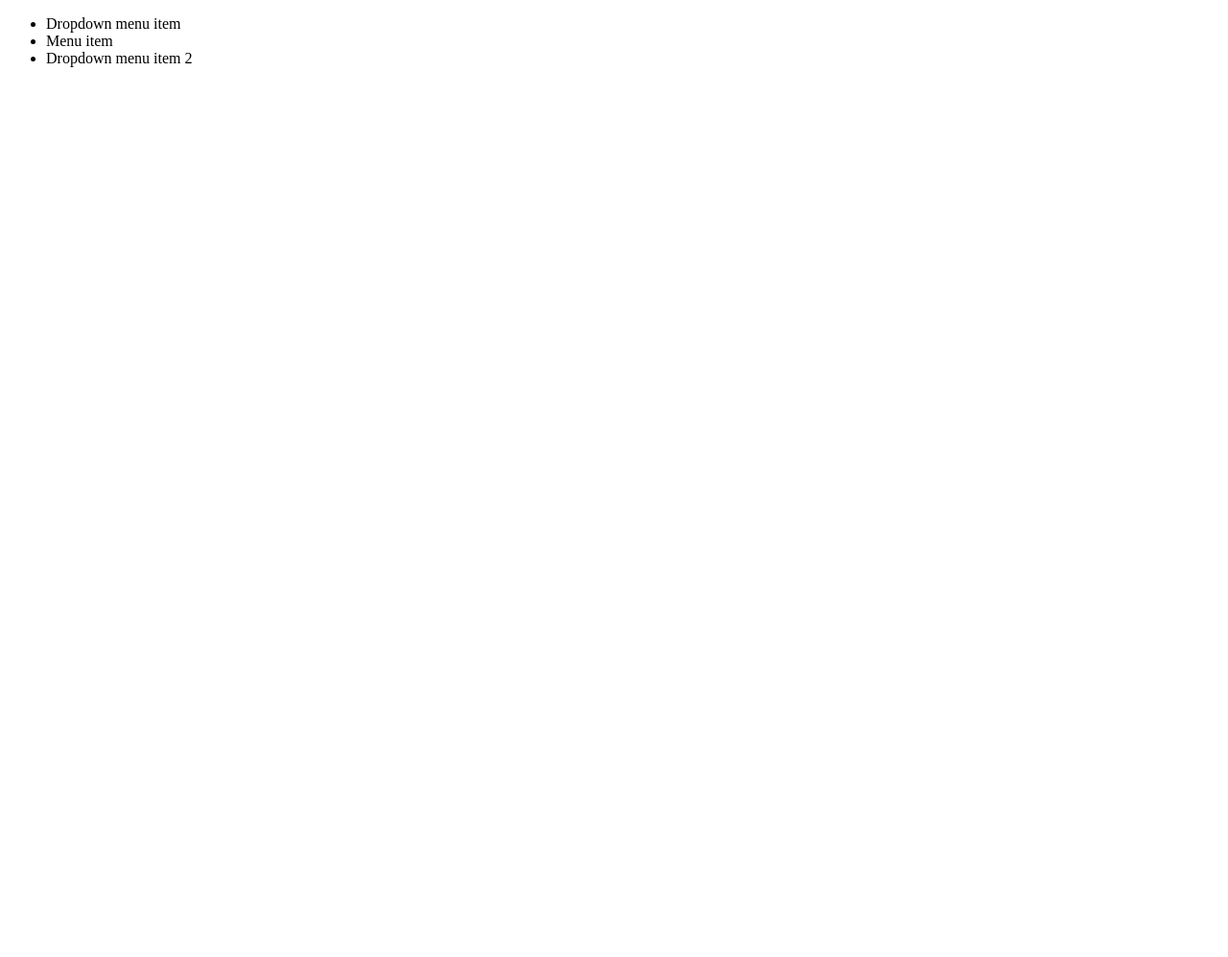
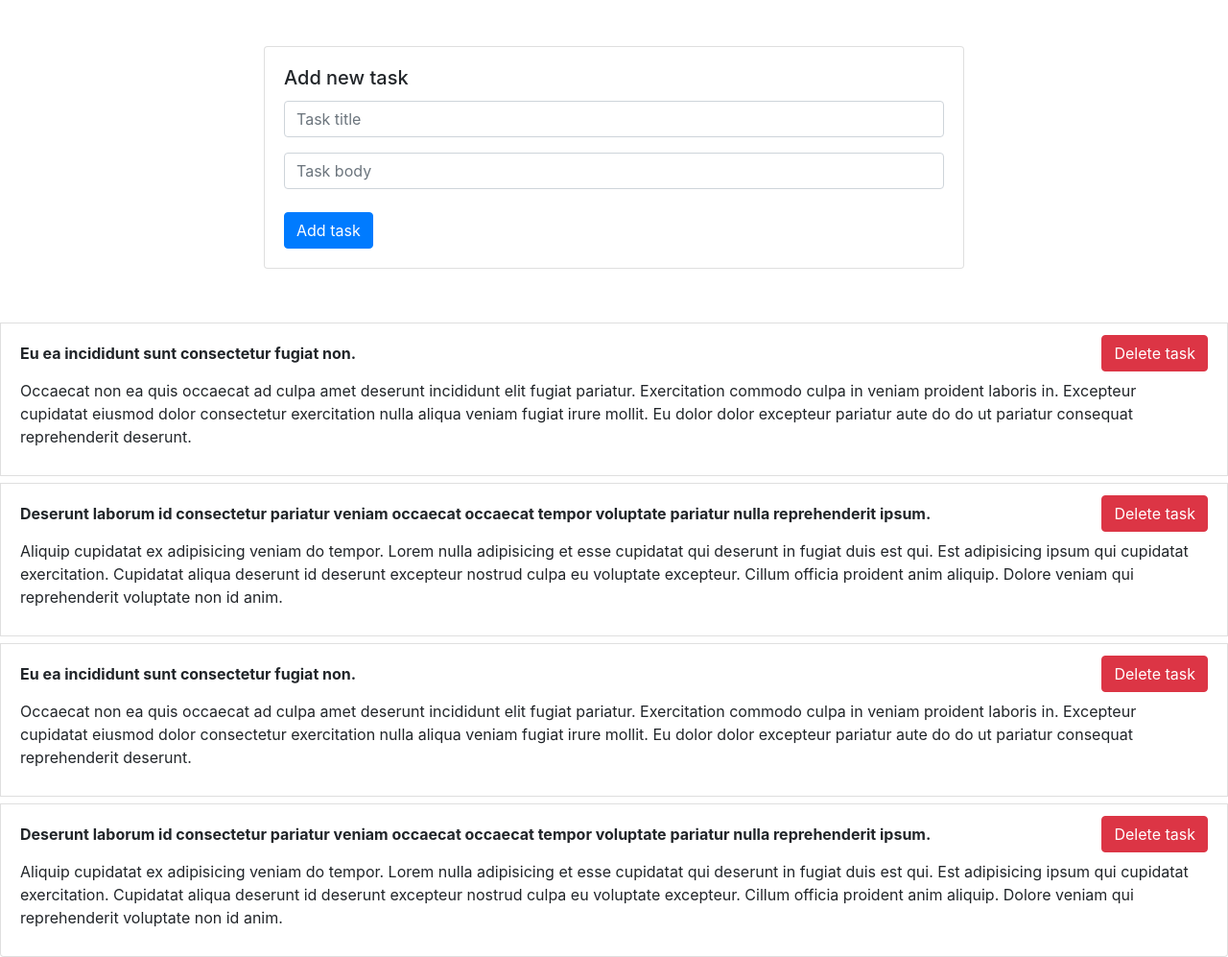
Before and after one commit to Anton-web13/-JavaScript-Vue-, a plain HTML site: page index.html in a window 1280 px wide. Shown: the whole page at 96% size. Before the commit the page ends 800 px from the top, so only its background shows below. Drawn offline with nearby package versions, Linux system fonts and the light colour scheme.

Commit message:
13. Первый проект. Todo List. Часть №1

```diff
--- a/index.html
+++ b/index.html
@@ -4,33 +4,63 @@
     <meta charset="UTF-8" />
     <meta name="viewport" content="width=device-width, initial-scale=1.0" />
     <meta http-equiv="X-UA-Compatible" content="ie=edge" />
-    <title>Hello world</title>
-    <link rel="stylesheet" href="styles.css">
+    <link
+      rel="stylesheet"
+      href="https://stackpath.bootstrapcdn.com/bootstrap/4.3.1/css/bootstrap.min.css"
+      integrity="sha384-ggOyR0iXCbMQv3Xipma34MD+dH/1fQ784/j6cY/iJTQUOhcWr7x9JvoRxT2MZw1T"
+      crossorigin="anonymous"
+    />
+    <title>Todo List</title>
   </head>
   <body>
-    <ul class="menu">
-      <li class="dropdown_item">
-        <span>Dropdown menu item</span>
-        <div class="dropdown_menu d_none">
-          <ul class="dropdown_list">
-            <li>Dropdown item 1</li>
-            <li>Dropdown item 2</li>
-          </ul>
+    <div class="form-section mt-5">
+      <div class="container">
+        <div class="row">
+          <div class="col col-8 mx-auto">
+            <div class="card">
+              <div class="card-body">
+                <h5 class="card-title">Add new task</h5>
+                <form name="addTask">
+                  <input
+                    type="text"
+                    name="title"
+                    id="title"
+                    class="form-control"
+                    placeholder="Task title"
+                  />
+                  <input
+                    type="text"
+                    name="body"
+                    id="body"
+                    class="form-control mt-3"
+                    placeholder="Task body"
+                  />
+                  <button type="submit" class="btn btn-primary mt-4">
+                    Add task
+                  </button>
+                </form>
+              </div>
+            </div>
+          </div>
         </div>
-      </li>
-      <li>
-        <span>Menu item</span>
-      </li>
-      <li class="dropdown_item">
-        <span>Dropdown menu item 2</span>
-        <div class="dropdown_menu d_none">
-          <ul class="dropdown_list">
-            <li>Second Dropdown item 1</li>
-            <li>Second Dropdown item 2</li>
-          </ul>
-        </div>
-      </li>
-    </ul>
-    <script src="js\app.js"></script>
+      </div>
+    </div>
+    <div class="tasks-list-section mt-5">
+      <div class="container">
+        <ul class="list-group">
+          <!-- <li class="list-group-item d-flex align-items-center flex-wrap mt-2">
+            <span>My title</span>
+            <button class="btn btn-danger ml-auto delete-btn">Delete</button>
+            <p class="mt-2 w-100">
+              Lorem ipsum dolor sit amet consectetur adipisicing elit. Eligendi
+              soluta vitae sint tenetur quam quisquam explicabo quos? Aut iste
+              ut laborum iure aspernatur, nam ea quibusdam rerum minus magnam
+              dignissimos.
+            </p>
+          </li> -->
+        </ul>
+      </div>
+    </div>
+    <script src="js/app.js"></script>
   </body>
 </html>
--- a/js/app.js
+++ b/js/app.js
@@ -1,166 +1,137 @@
-const menu = document.querySelector('.menu');
-// const li_span = document.querySelectorAll('.dropdown_item');
-const li_span = document.querySelectorAll('li span');
-const liClass = document.querySelectorAll('.dropdown_item');
+const tasks = [
+    {
+        _id: '5d2ca9e2e03d40b326596aa7',
+        completed: true,
+        body:
+            'Occaecat non ea quis occaecat ad culpa amet deserunt incididunt elit fugiat pariatur. Exercitation commodo culpa in veniam proident laboris in. Excepteur cupidatat eiusmod dolor consectetur exercitation nulla aliqua veniam fugiat irure mollit. Eu dolor dolor excepteur pariatur aute do do ut pariatur consequat reprehenderit deserunt.\r\n',
+        title: 'Eu ea incididunt sunt consectetur fugiat non.',
+    },
+    {
+        _id: '5d2ca9e29c8a94095c1288e0',
+        completed: false,
+        body:
+            'Aliquip cupidatat ex adipisicing veniam do tempor. Lorem nulla adipisicing et esse cupidatat qui deserunt in fugiat duis est qui. Est adipisicing ipsum qui cupidatat exercitation. Cupidatat aliqua deserunt id deserunt excepteur nostrud culpa eu voluptate excepteur. Cillum officia proident anim aliquip. Dolore veniam qui reprehenderit voluptate non id anim.\r\n',
+        title:
+            'Deserunt laborum id consectetur pariatur veniam occaecat occaecat tempor voluptate pariatur nulla reprehenderit ipsum.',
+    },
+    {
+        _id: '5d2ca9e2e03d40b3232496aa7',
+        completed: true,
+        body:
+            'Occaecat non ea quis occaecat ad culpa amet deserunt incididunt elit fugiat pariatur. Exercitation commodo culpa in veniam proident laboris in. Excepteur cupidatat eiusmod dolor consectetur exercitation nulla aliqua veniam fugiat irure mollit. Eu dolor dolor excepteur pariatur aute do do ut pariatur consequat reprehenderit deserunt.\r\n',
+        title: 'Eu ea incididunt sunt consectetur fugiat non.',
+    },
+    {
+        _id: '5d2ca9e29c8a94095564788e0',
+        completed: false,
+        body:
+            'Aliquip cupidatat ex adipisicing veniam do tempor. Lorem nulla adipisicing et esse cupidatat qui deserunt in fugiat duis est qui. Est adipisicing ipsum qui cupidatat exercitation. Cupidatat aliqua deserunt id deserunt excepteur nostrud culpa eu voluptate excepteur. Cillum officia proident anim aliquip. Dolore veniam qui reprehenderit voluptate non id anim.\r\n',
+        title:
+            'Deserunt laborum id consectetur pariatur veniam occaecat occaecat tempor voluptate pariatur nulla reprehenderit ipsum.',
+    },
+];
 
-const li_div = menu.querySelectorAll('.dropdown_menu');
-const li = menu.querySelectorAll('li div');
+(function (arrOfTasks) {
+    const objOfTasks = arrOfTasks.reduce((acc, task) => {
+        acc[task._id] = task;
+        return acc;
+    }, {})
 
+    // Element UL
+    const listContainer = document.querySelector(
+        '.tasks-list-section',
+        '.list-group'
+    );
 
-console.log(li_span);
-console.log(liClass);
+    const form = document.forms['addTask'];
+    const inputTitle = form.elements['title'];
+    const inputBody = form.elements['body'];
 
-// const obj = [];
-// for (let key in liClass) {
-//     obj.push(liClass[key].innerText);
-// }
-// // console.log(obj);
-// for (let i = 0; i < obj.length; i++) {
-//     console.log(obj[i]);
-// }
+    // console.log(inputTitle, inputBody);
 
+    // Events
+    renderAllTasks(objOfTasks);
 
-// li_span.forEach((e) => {
-//     e.addEventListener('click', (e) => {
-//         console.log(e.currentTarget);
+    form.addEventListener('submit', onFromSubmitHandler);
 
-//         for (let i = 0; i < li_div.length; i++) {
-//             if (!e.target === li_div[i]) {
-//                 li_div[i].classList.toggle('d_show');
-//                 li_div[i].classList.toggle('d_none');
-//             }
-//         }
-//     })
-// })
+    function renderAllTasks(taskList) {
+        if (!taskList) {
+            console.error('Передайте список задач!');
+            return
+        };
 
-// liClass.forEach((element) => element.addEventListener('click', function()
-// {
-//     li_div.forEach((element) =>
-//     {
-//         if(!element.classList.contains('d_none') === this.querySelector('div')) {
-//             element.classList.toggle('d_none');
-//         }
-//     });
-//     this.querySelector('div').classList.toggle('d_none');
-// }));
+        const fragment = document.createDocumentFragment();
+        Object.values(taskList).forEach((task) => {
+            const li = listItemTemlate(task);
+            fragment.appendChild(li);
+        // listContainer.appendChild(li);
+    });
 
-// Array.from(document.getElementsByClassName('dropdown_item')).forEach((element) => element.addEventListener("click", function()
-// {
-//   Array.from(document.getElementsByClassName('dropdown_menu')).forEach((element) =>
-//   {
-//    if(!element.classList.contains('d_none')){ element.classList.add('d_none');}
-//   }
-//   );
-//   this.querySelector('div').classList.toggle('d_none');
-// }));
+    listContainer.appendChild(fragment);
 
-// --------------------------------------------------------------------------------
-//                                     Anfang
-// --------------------------------------------------------------------------------
+    }
 
-const newSpan = [];
-li_span.forEach((e) => {
-    if (e.parentElement.classList.contains('dropdown_item')) {
-        newSpan.push(e);
+    function listItemTemlate({ _id, title, body } = {}) {
+        const li = document.createElement('li');
+        li.classList.add(
+            'list-group-item',
+            'd-flex', 'align-items-center',
+            'flex-wrap',
+            'mt-2'
+        );
+
+        const span = document.createElement('span');
+        span.textContent = title;
+        span.style.fontWeight = 'bold';
+
+        const deleteBtn = document.createElement('button');
+        deleteBtn.textContent = 'Delete task';
+        deleteBtn.classList.add(
+            'btn',
+            'btn-danger',
+            'ml-auto',
+            'delete-btn'
+        );
+
+        const article = document.createElement('p');
+        article.textContent = body;
+        article.classList.add('mt-2', 'w-100');
+
+        li.appendChild(span);
+        li.appendChild(deleteBtn);
+        li.appendChild(article);
+
+        return li;
     }
-})
 
-for (let i = 0; i < newSpan.length; i++) {
-    newSpan[i].addEventListener('click', function(e) {
-        for (let i = 0; i < li_div.length; i++) {
-            if (e.target === newSpan[i]) {
-                li_div[i].classList.toggle('d_show');
-            } else {
-                li_div[i].classList.remove('d_show');
-            }
+    function onFromSubmitHandler(e) {
+        e.preventDefault();
+        const titleValue = inputTitle.value;
+        const bodyValue = inputBody.value;
+
+        if (!titleValue || !bodyValue) {
+            alert('Пожалуйста введите tile и body');
+            return;
         }
-    })
-}
 
-// --------------------------------------------------------------------------------
-//                                     Ende
-// --------------------------------------------------------------------------------
+        const task = createNewTask(titleValue, bodyValue);
+        const listItem = listItemTemlate(task);
+        listContainer.insertAdjacentElement('afterbegin', listItem);
+        form.reset();
+        // renderAllTasks(listItem);
+        // console.log(listItem);
+    }
 
+    function createNewTask(title, body) {
+        const newTask = {
+            title,
+            body,
+            completed: false,
+            _id:`task-${Math.random()}`
+        }
 
-// --------------------------------------------------------------------------------
-//                                     Anfang
-// --------------------------------------------------------------------------------
-
-// menu.addEventListener('click', e => {
-
-//     for (let i = 0; i < li_span.length; i++) {
-
-//         for (let i = 0; i < li_div.length; i++) {
-//             if (e.target === li_span[i]) {
-//                 li_div[i].classList.toggle('d_show');
-//             } else {
-//                 li_div[i].classList.remove('d_show');
-//             }
-//         }
-//     }
-// })
-
-// --------------------------------------------------------------------------------
-//                                     Ende
-// --------------------------------------------------------------------------------
-
-// menu.addEventListener('click', e => {
-//     // console.log(e.currentTarget);
-
-//     for (let i = 0; i < li_span.length; i++) {
-
-//         // // if (e.currentTarget) {
-//         //     console.log(liClass[i].innerText);
-//         // // }
-//         for (let i = 0; i < li_div.length; i++) {
-//             if (e.target === li_span[i]) {
-//                 li_div[i].classList.toggle('d_show');
-//                 li_div[i].classList.toggle('d_none');
-//             } else {
-//                 li_div[i].classList.remove('d_show');
-//                 li_div[i].classList.add('d_none');
-//             }
-//         }
-//     }
-// })
-
-
-// --------------------------------------------------------------------------------
-//                                     Anfang
-// --------------------------------------------------------------------------------
-
-// const menus = document.getElementsByClassName('menu')[0];
-// menus.addEventListener('click', handlerMenu);
-
-// function handlerMenu(e) {
-//     let li = e.target.parentElement;
-
-//     console.log(li)
-
-//     if (li.classList.contains('dropdown_item')) {
-
-//         let dropdownMenu = li.getElementsByClassName('dropdown_menu')[0];
-
-//         let isHide = dropdownMenu.classList.contains('d_none');
-
-//         closeMenu();
-
-//         if (isHide) {
-//             dropdownMenu.classList.remove("d_none");
-//         } else {
-//             dropdownMenu.classList.add("d_none");
-//         }
-//     }
-// }
-
-// function closeMenu() {
-//     let dropdownMenuList = menu.getElementsByClassName('dropdown_menu');
-
-//     for (let i = 0; i < dropdownMenuList.length; i++) {
-//         dropdownMenuList[i].classList.add('d_none');
-//     }
-// }
-
-// --------------------------------------------------------------------------------
-//                                     Ende
-// --------------------------------------------------------------------------------
+        objOfTasks[newTask._id] = newTask;
+        // console.log(objOfTasks);
+        return {...newTask};
+    }
+})(tasks);
```
